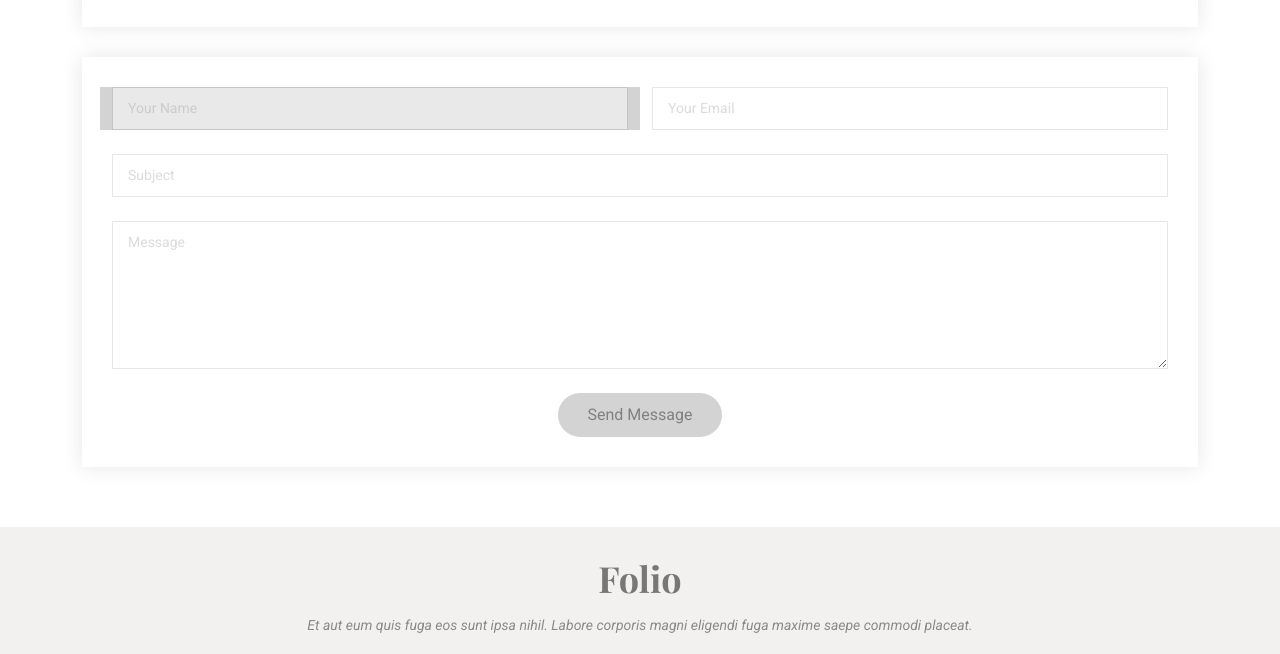
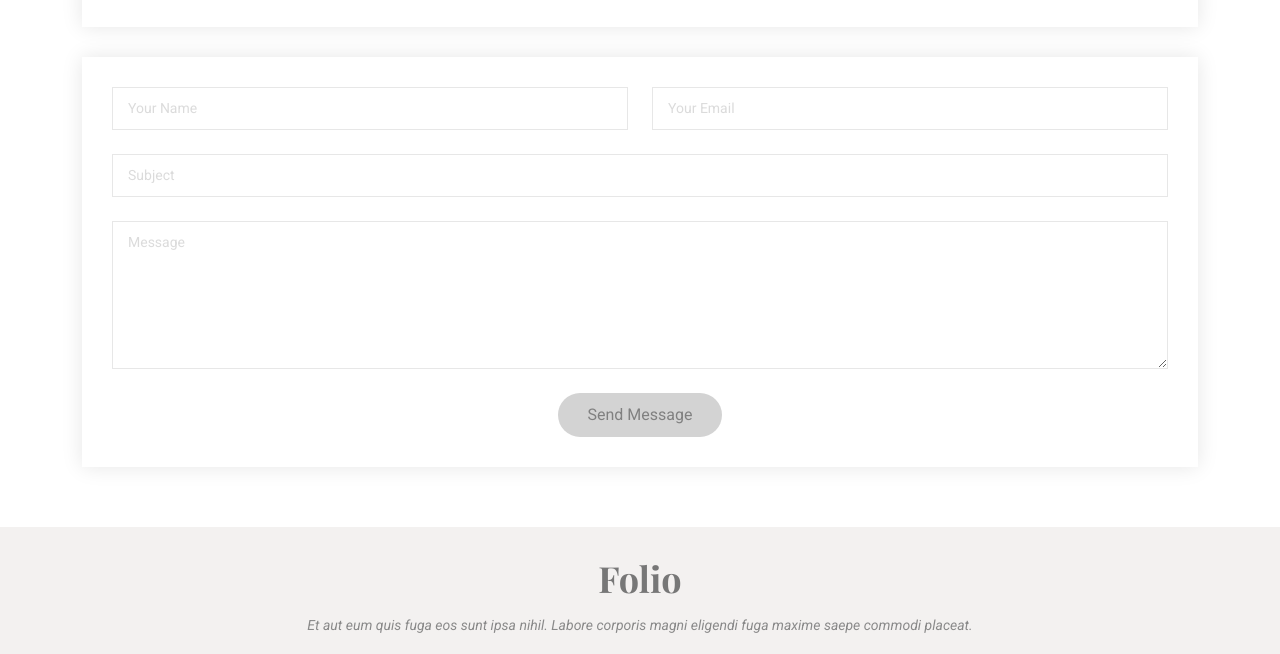
Before and after one commit to rushipachani1109/Rushi-Pachani, a plain HTML site: page index.html in a window 1280 px wide. Shown: the part 3109-3763 px from the top of the page. Drawn offline with nearby package versions, Linux system fonts and the light colour scheme; a web font is replaced by a local one.

Commit message:
Update index.html

```diff
--- a/index.html
+++ b/index.html
@@ -388,7 +388,7 @@
         <form action="forms/contact.php" method="post" class="php-email-form" data-aos="fade-up" data-aos-delay="300">
           <div class="row gy-4">
 
-            <div class="col-md-6" style="background-color: lightgrey; color:red;">
+            <div class="col-md-6">
               <input type="text" name="name" class="form-control" placeholder="Your Name" required="" style="color:gray;">
             </div>
 
```
